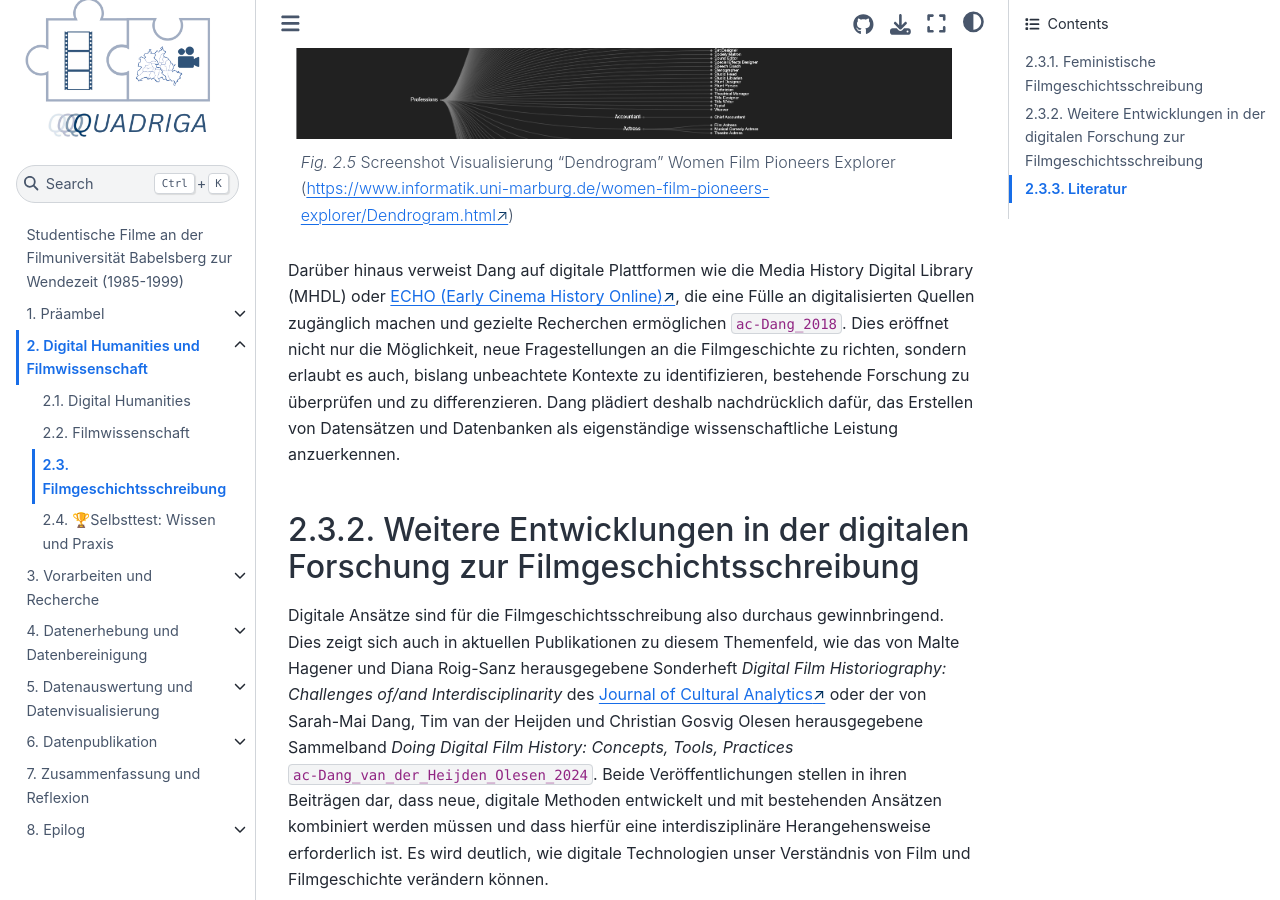
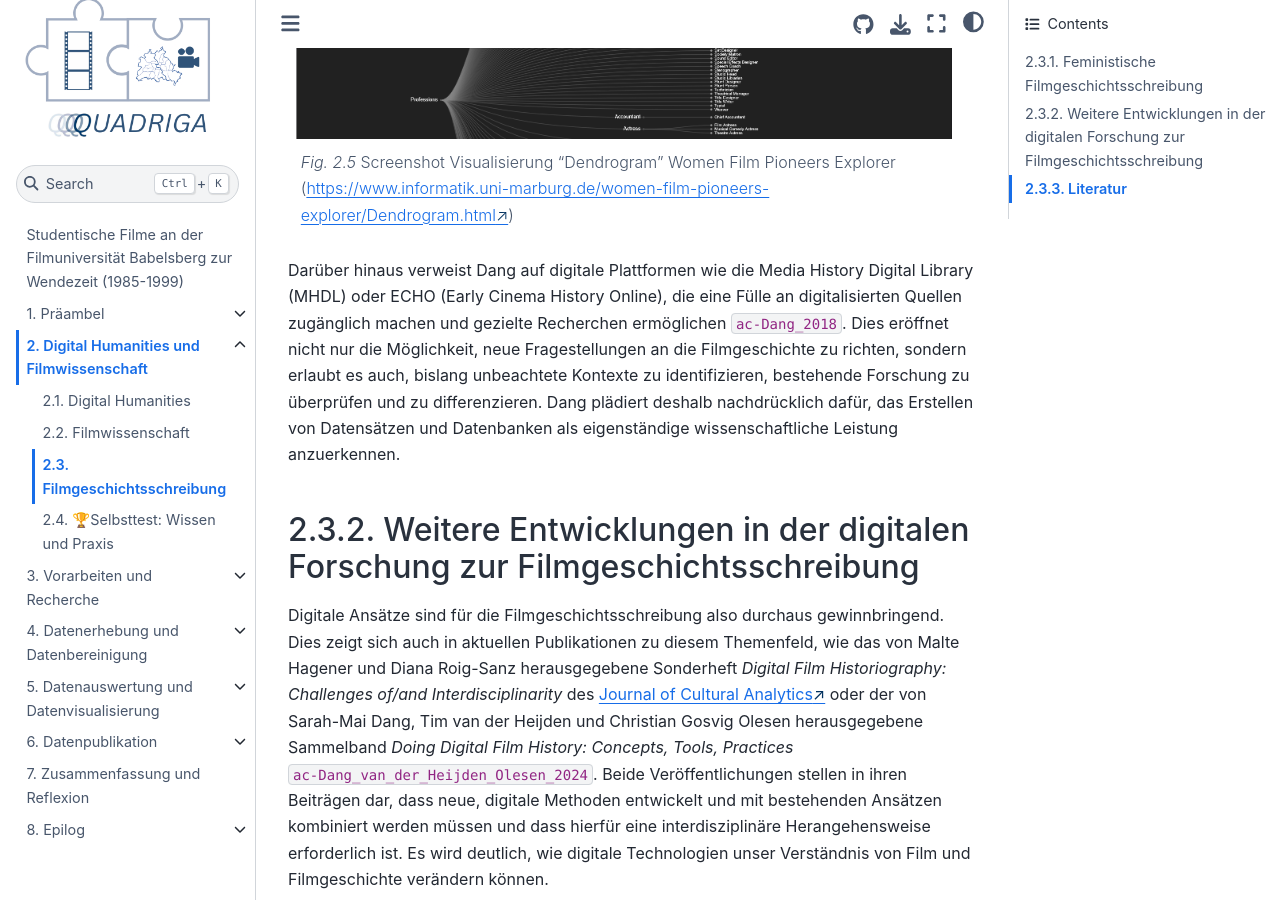
Before and after one commit to quadriga-dk/Bewegtes-Bild-Fallstudie-2, a Jupyter Book: the page built from einleitung/filmgeschichtsschreibung.md, in a window 1280 px wide and 900 px high, scrolled down 2179 px. Built offline with Jupyter Book 1.0.4 settings and Sphinx 7.4.7 and the Sphinx Book theme 1.1.4, drawn with Linux system fonts in a browser that asks for light colours; cross-references to code outside the pages are shown as plain code.

Commit message:
Update filmgeschichtsschreibung.md

````diff
--- a/einleitung/filmgeschichtsschreibung.md
+++ b/einleitung/filmgeschichtsschreibung.md
@@ -42,11 +42,11 @@ alt: Screenshot aus dem Women Film Pionieers Explorer - Dendrogram Professions
 Screenshot Visualisierung "Dendrogram" Women Film Pioneers Explorer (<a href="https://www.informatik.uni-marburg.de/women-film-pioneers-explorer/Dendrogram.html" class="external-link" target="_blank">https://www.informatik.uni-marburg.de/women-film-pioneers-explorer/Dendrogram.html</a>)
 ```
 
-Darüber hinaus verweist Dang auf digitale Plattformen wie die Media History Digital Library (MHDL) oder <a href="https://echo.commarts.wisc.edu/" class="external-link" target="_blank">ECHO (Early Cinema History Online)</a>, die eine Fülle an digitalisierten Quellen zugänglich machen und gezielte Recherchen ermöglichen {cite}`ac-Dang_2018`. Dies eröffnet nicht nur die Möglichkeit, neue Fragestellungen an die Filmgeschichte zu richten, sondern erlaubt es auch, bislang unbeachtete Kontexte zu identifizieren, bestehende Forschung zu überprüfen und zu differenzieren. Dang plädiert deshalb nachdrücklich dafür, das Erstellen von Datensätzen und Datenbanken als eigenständige wissenschaftliche Leistung anzuerkennen.
+Darüber hinaus verweist Dang auf digitale Plattformen wie die Media History Digital Library (MHDL) oder ECHO (Early Cinema History Online), die eine Fülle an digitalisierten Quellen zugänglich machen und gezielte Recherchen ermöglichen {cite}`ac-Dang_2018`. Dies eröffnet nicht nur die Möglichkeit, neue Fragestellungen an die Filmgeschichte zu richten, sondern erlaubt es auch, bislang unbeachtete Kontexte zu identifizieren, bestehende Forschung zu überprüfen und zu differenzieren. Dang plädiert deshalb nachdrücklich dafür, das Erstellen von Datensätzen und Datenbanken als eigenständige wissenschaftliche Leistung anzuerkennen.
 
 ## Weitere Entwicklungen in der digitalen Forschung zur Filmgeschichtsschreibung
 
-Digitale Ansätze sind für die Filmgeschichtsschreibung also durchaus gewinnbringend. Dies zeigt sich auch in aktuellen Publikationen zu diesem Themenfeld, wie das von Malte Hagener und Diana Roig-Sanz herausgegebene Sonderheft _Digital Film Historiography: Challenges of/and Interdisciplinarity_ des <a href="https://culturalanalytics.org/issue/10778" class="external-link" target="_blank">Journal of Cultural Analytics</a> oder der von Sarah-Mai Dang, Tim van der Heijden und Christian Gosvig Olesen herausgegebene Sammelband _Doing Digital Film History: Concepts, Tools, Practices_ {cite}`ac-Dang_van_der_Heijden_Olesen_2024`. Beide Veröffentlichungen stellen in ihren Beiträgen dar, dass neue, digitale Methoden entwickelt und mit bestehenden Ansätzen kombiniert werden müssen und dass hierfür eine interdisziplinäre Herangehensweise erforderlich ist. Es wird deutlich, wie digitale Technologien unser Verständnis von Film und Filmgeschichte verändern können.
+Digitale Ansätze sind für die Filmgeschichtsschreibung also durchaus gewinnbringend. Dies zeigt sich auch in aktuellen Publikationen zu diesem Themenfeld, wie das von Malte Hagener und Diana Roig-Sanz herausgegebene Sonderheft _Digital Film Historiography: Challenges of/and Interdisciplinarity_ des <a href="https://culturalanalytics.org/collections/25/" class="external-link" target="_blank">Journal of Cultural Analytics</a> oder der von Sarah-Mai Dang, Tim van der Heijden und Christian Gosvig Olesen herausgegebene Sammelband _Doing Digital Film History: Concepts, Tools, Practices_ {cite}`ac-Dang_van_der_Heijden_Olesen_2024`. Beide Veröffentlichungen stellen in ihren Beiträgen dar, dass neue, digitale Methoden entwickelt und mit bestehenden Ansätzen kombiniert werden müssen und dass hierfür eine interdisziplinäre Herangehensweise erforderlich ist. Es wird deutlich, wie digitale Technologien unser Verständnis von Film und Filmgeschichte verändern können.
 
 Die Publikationen decken dabei ein breites Themenspektrum ab: Von der Erfassung der Daten von deutschen Filmschaffenden im Filmexil 1933 bis 1945 {cite}`ac-Klages_2024` über die Auswertung visueller Muster in sowjetischen Wochenschauen {cite}`ac-Oiva_Ohm_Mukhina_Solà_Schich_2024` bis hin zu einer Annäherung an nationale Filmgeschichte mithilfe der Netzwerkanalyse {cite}`ac-Hagener_Blaschke_2024`. Neben Forschungsdatenmanagement in der Filmwissenschaft {cite}`ac-Dang_2024b` wird kritisch auf die Problematik der Datenbereinigung eingegangen {cite}`ac-Schneider_Zimmermann_2025`, es werden Erfahrungen in der Lehre zu Digital Humanities und digitalen Tools in der Filmwissenschaft reflektiert {cite}`ac-Diecke_Hagener_2024`, Analysetools wie das Distant Viewing Toolkit dargestellt {cite}`ac-Heijden_Arnold_Tilton_2024` und die Möglichkeiten von Visualisierungen in der Medienwissenschaft ausgelotet {cite}`ac-Burkhardt_Loist_2024`.
 
````
